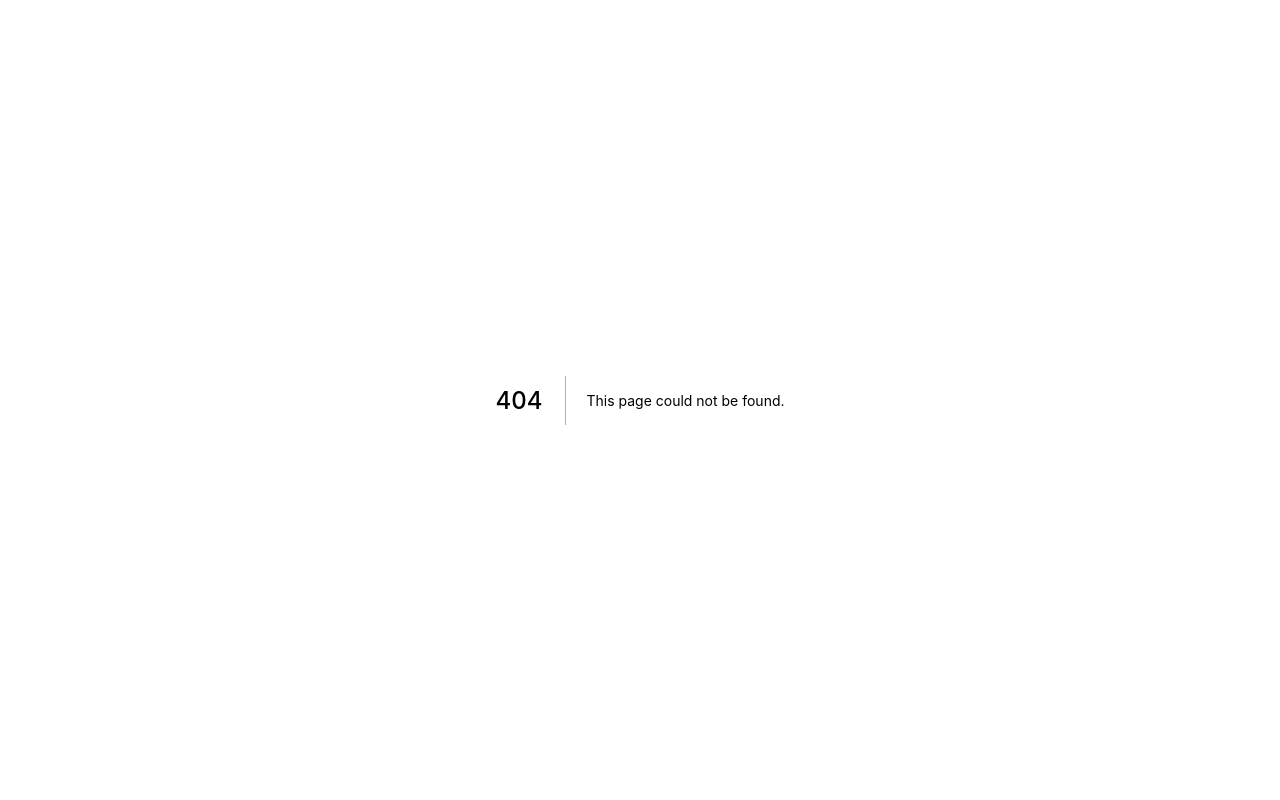
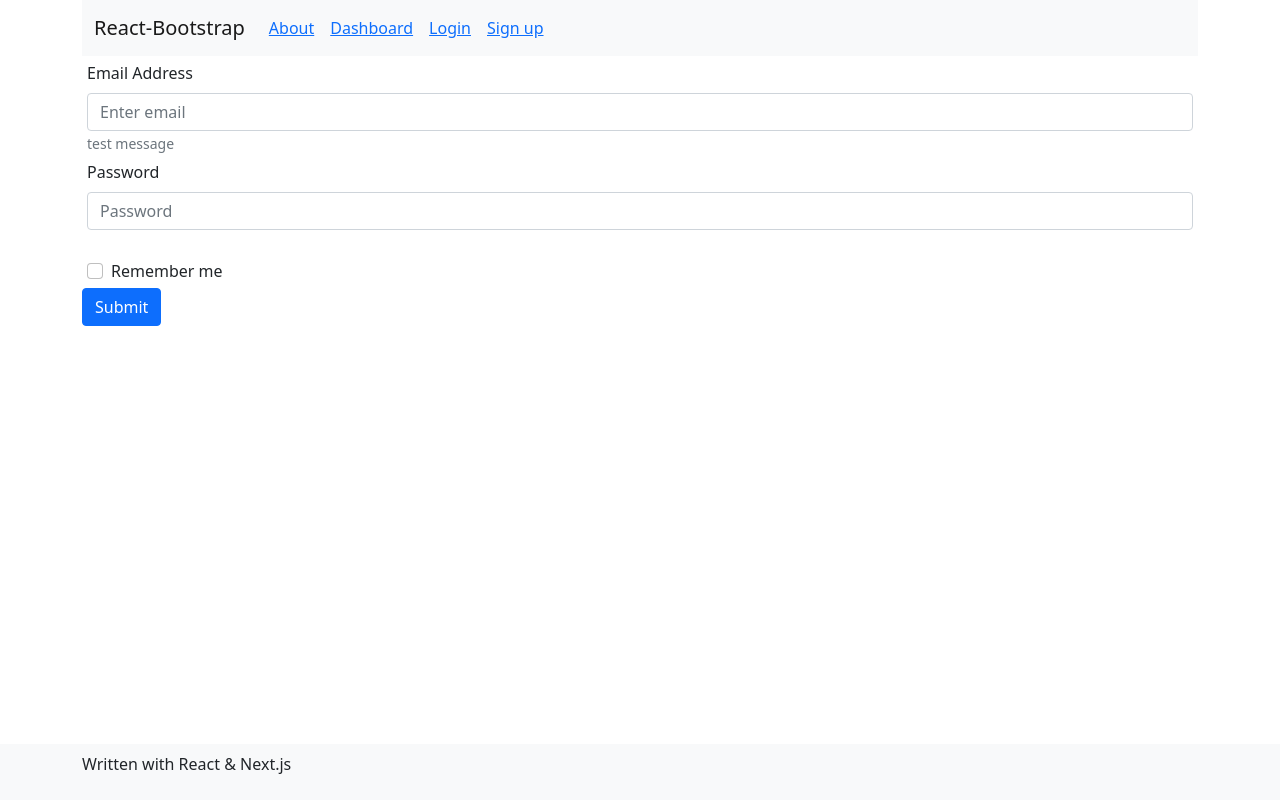
Before and after one commit to leowotzak/ljwe-db, a Next.js app: page /login in a window 1280 px wide. Before the commit this address had no page. Built offline with nearby package versions, Linux system fonts and the light colour scheme.

Commit message:
added login page

```diff
--- a/src/components/LoginForm.js
+++ b/src/components/LoginForm.js
@@ -31,7 +31,6 @@ export default () => {
           name="email"
           onBlur={handleChange}
         ></Form.Control>
-        <br />
         <Form.Text>test message</Form.Text>
       </Form.Group>
 
--- a/src/components/NavBar.js
+++ b/src/components/NavBar.js
@@ -21,6 +21,8 @@ return (
           <Link href="/dash">Dashboard</Link>
           </Nav.Link>
         <Nav.Link>
+          <Link href="/login">Login</Link>
+        </Nav.Link>
         <Nav.Link>
           <Link href="/register">Sign up</Link>
         </Nav.Link>
--- /dev/null
+++ b/src/pages/login.js
@@ -0,0 +1,11 @@
+import {Container} from "react-bootstrap";
+import {PageLayout, LoginForm} from '../components'
+
+export default () => {
+
+    return (
+        <PageLayout>
+            <LoginForm />
+        </PageLayout>
+    )
+}
```
